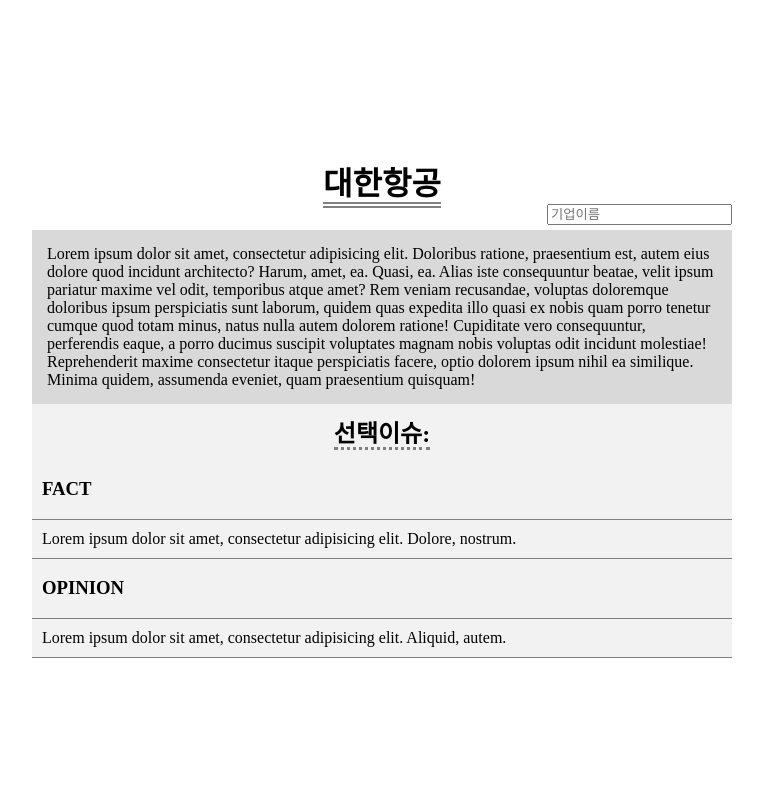
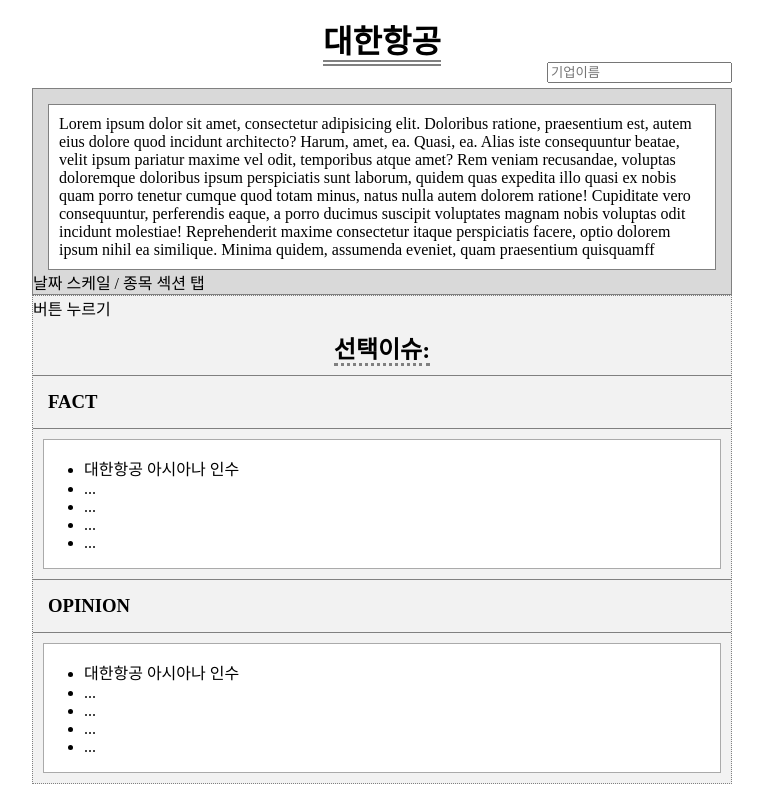
Before and after one commit to jsheo96/AllN, a Django app: page / in a window 1280 px wide. Shown: the whole page, without its empty margins (258-1021 px from the left). After the commit the page ends 784 px from the top, so only its background shows below. Run offline with Django 3.2, Linux system fonts and the light colour scheme.

Commit message:
index.html edit

```diff
--- a/stock/templates/stock/index.html
+++ b/stock/templates/stock/index.html
@@ -17,16 +17,15 @@
                 height: 100%;
             }
             body{
+                margin: 0px;
+                padding: 0px;
                 height:100%;
                 display: flex;
-                align-items: center;
-                justify-content: center;
             }
             .container{
                 display: flex;
                 flex-direction: column;
-                width: 700px;
-/*                border: 1px solid gray;*/
+                margin: auto;
             }
 
             #comp_header{
@@ -37,21 +36,31 @@
                 border-bottom: 6px double gray;
             }
 
+            .content{
+                width: 700px;
+            }
 
             nav{
-/*                border-bottom: 1px solid gray;*/
                 text-align: right;
                 padding-bottom: 5px;
             }
 
-            #stock_disp{
-                padding: 15px;
+            #stock_wrapper{
+                border: 1px solid gray;
                 background-color: rgb(217,217,217);
 /*                border: 3px solid gray;*/
             }
 
+            #stock_box{
+                padding: 10px;
+                margin: 15px 15px 0px 15px;
+                border: 1px solid gray;
+/*                padding: 15px;*/
+            }
+
             .news_content{
                 background-color: rgb(242,242,242);
+                border: 1px dotted gray;
             }
 
             #issue_header{
@@ -64,15 +73,20 @@
                 border-bottom: 3px dotted gray;
             }
 
-            .info>header{
-                padding-left : 10px;
+            .info>h3{
+                margin: 0px;
+                padding: 15px;
+                border-top: 1px solid gray;
                 border-bottom: 1px solid gray;
-/*                color: blue;    */
             }
-            .articles{
-                border-bottom: 1px solid gray;
-                padding: 10px;
 
+            #article_box{
+                margin: 10px;
+                border: 1px solid #aaa;
+            }
+
+            .box{
+                background-color: white;
             }
 
         </style>
@@ -90,39 +104,54 @@
                 </nav>
 
                 <main class="in_content">
-                    <section id="stock_disp">
-                        Lorem ipsum dolor sit amet, consectetur adipisicing elit. Doloribus ratione, praesentium est, autem eius dolore quod incidunt architecto? Harum, amet, ea. Quasi, ea. Alias iste consequuntur beatae, velit ipsum pariatur maxime vel odit, temporibus atque amet? Rem veniam recusandae, voluptas doloremque doloribus ipsum perspiciatis sunt laborum, quidem quas expedita illo quasi ex nobis quam porro tenetur cumque quod totam minus, natus nulla autem dolorem ratione! Cupiditate vero consequuntur, perferendis eaque, a porro ducimus suscipit voluptates magnam nobis voluptas odit incidunt molestiae! Reprehenderit maxime consectetur itaque perspiciatis facere, optio dolorem ipsum nihil ea similique. Minima quidem, assumenda eveniet, quam praesentium quisquam!
-                    </section>
+                    <div id="stock_wrapper">
+                        <div id="stock_box" class="box">
+                            Lorem ipsum dolor sit amet, consectetur adipisicing elit. Doloribus ratione, praesentium est, autem eius dolore quod incidunt architecto? Harum, amet, ea. Quasi, ea. Alias iste consequuntur beatae, velit ipsum pariatur maxime vel odit, temporibus atque amet? Rem veniam recusandae, voluptas doloremque doloribus ipsum perspiciatis sunt laborum, quidem quas expedita illo quasi ex nobis quam porro tenetur cumque quod totam minus, natus nulla autem dolorem ratione! Cupiditate vero consequuntur, perferendis eaque, a porro ducimus suscipit voluptates magnam nobis voluptas odit incidunt molestiae! Reprehenderit maxime consectetur itaque perspiciatis facere, optio dolorem ipsum nihil ea similique. Minima quidem, assumenda eveniet, quam praesentium quisquamff
+                        </div>
+                        날짜 스케일 / 종목 섹션 탭
+                    </div>
 
                     <section class="news_content">
-
+                        버튼 누르기
 <!--                        <button>접기</button>-->
                         <header id="issue_header">
                             <h2>선택이슈:</h2>
                         </header>
 
-                        <section class="fact_opinion_content">
+                        <div class="fact_opinion_content">
 
                             <section class="info">
-                                <header>
                                 <h3>FACT</h3>
-                                </header>
+                                <div id="article_box" class="box">
                                     <article class="articles">
-                                    Lorem ipsum dolor sit amet, consectetur adipisicing elit. Dolore, nostrum.
+                                        <ul>
+                                            <li>대한항공 아시아나 인수</li>
+                                            <li>...</li>
+                                            <li>...</li>
+                                            <li>...</li>
+                                            <li>...</li>
+                                        </ul>
                                     </article>
+                                </div>
 
                             </section>
 
                             <section class="info">
-                                <header>
                                 <h3>OPINION</h3>
-                                </header>
+                                <div id="article_box" class="box">
                                     <article class="articles">
-                                    Lorem ipsum dolor sit amet, consectetur adipisicing elit. Aliquid, autem.
+                                        <ul>
+                                            <li>대한항공 아시아나 인수</li>
+                                            <li>...</li>
+                                            <li>...</li>
+                                            <li>...</li>
+                                            <li>...</li>
+                                        </ul>
                                     </article>
+                                </div>
                             </section>
 
-                        </section>
+                        </div>
                     </section>
                 </main>
 
```
Lines whose indentation alone changed are shown as unchanged.
